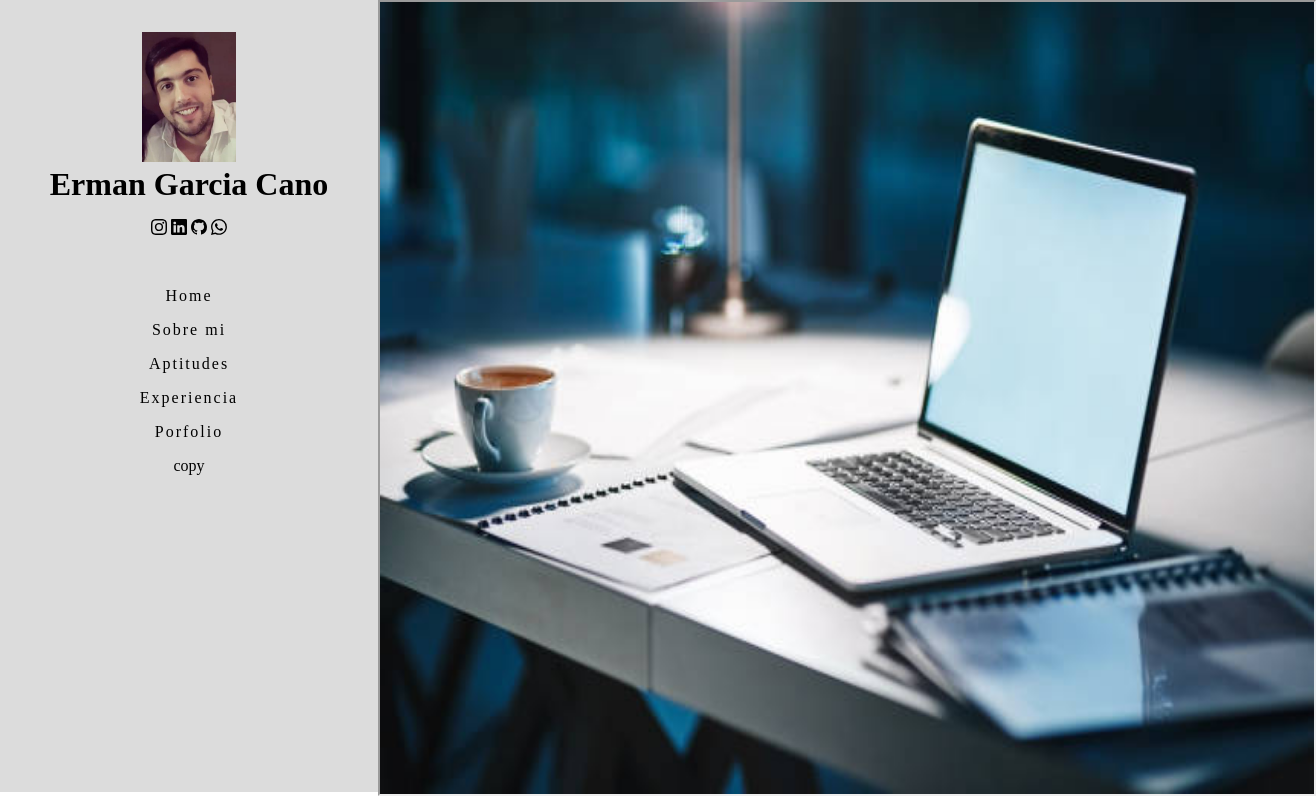
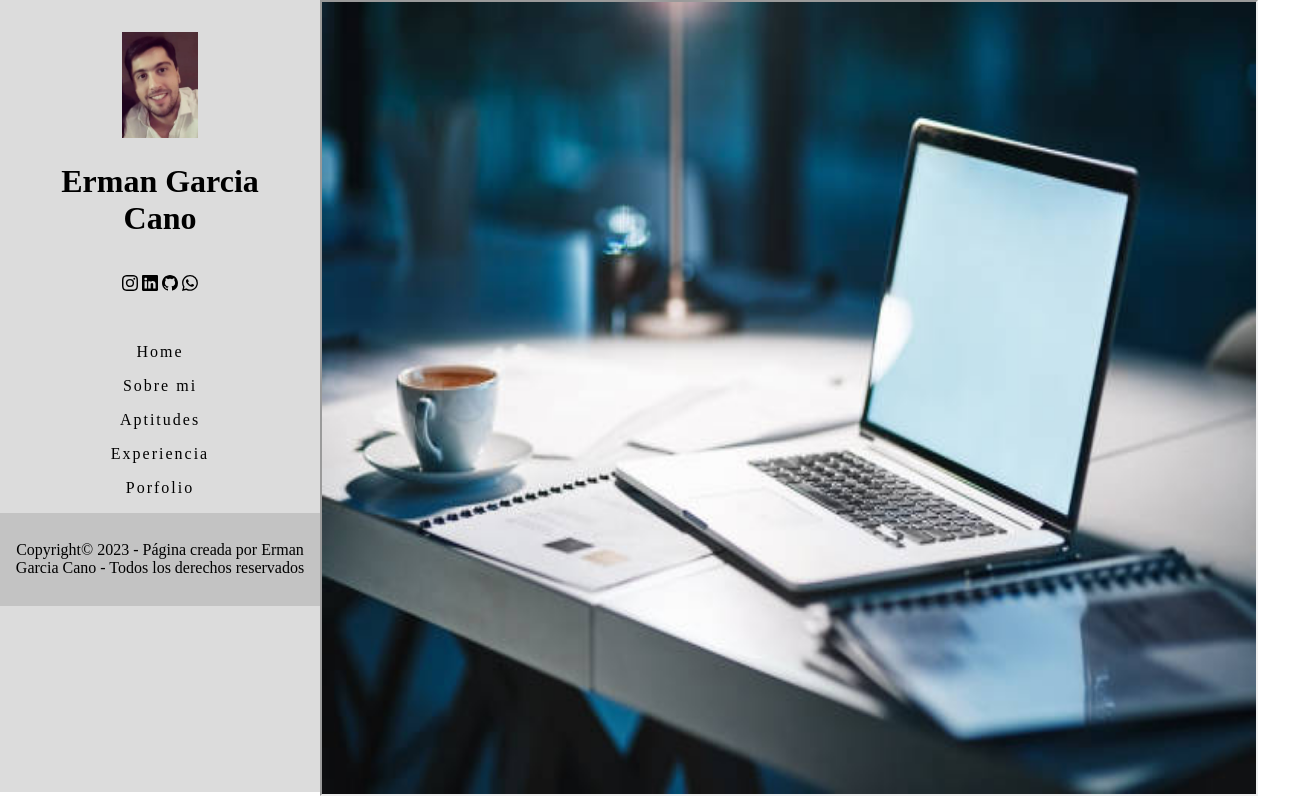
Before and after one commit to Ermangc/CV-Web, a website: page html/index.html in a window 1280 px wide. Shown: the whole page, 1316 px wide, since content can reach past the window. Drawn offline with Linux system fonts and the light colour scheme.

Commit message:
acomodo copyright

```diff
--- a/css/style.css
+++ b/css/style.css
@@ -1,5 +1,8 @@
-* {
+body {
     margin: 0%;
+    padding: 0%;
+    height: 99vh;
+    width: 100vw;
 }
 .contenedor-principal{
     display: flex;
@@ -10,7 +13,7 @@
 
 .contenedor-izquierdo{
     background-color: gainsboro;
-    max-width: 40%;
+    max-width: 25%;
 
 }
 
@@ -32,7 +35,8 @@
 }
 
 .contenedor-link{
-    max-width: 60%;
+    max-width: 65%;
+    max-height: 99vh;
 }
 
 .contenedor-link iframe {
@@ -43,6 +47,11 @@
 .contenedor-derecha img {
     width: 100vw;
     height: 100vh;
+}
+
+.copyright{
+    background-color: rgba(190, 190, 190, 0.822);
+    padding: 0.8em;
 }
 
 
--- a/html/index.html
+++ b/html/index.html
@@ -35,9 +35,9 @@
                 <a href="/html/experiencia.html" target="marco1">Experiencia</a>
                 <a href="#">Porfolio</a>
             </nav>
-            <div class="coopiright">
-                <p>copy</p>
-            </div>
+            <footer class="copyright">
+                <p>Copyright&copy; 2023 - Página creada por Erman Garcia Cano - Todos los derechos reservados</p>
+            </footer>
         </div>
         <div class="contenedor-link">
             <iframe src="/html/home.html" scrolling="no" name="marco1"></iframe>
```
